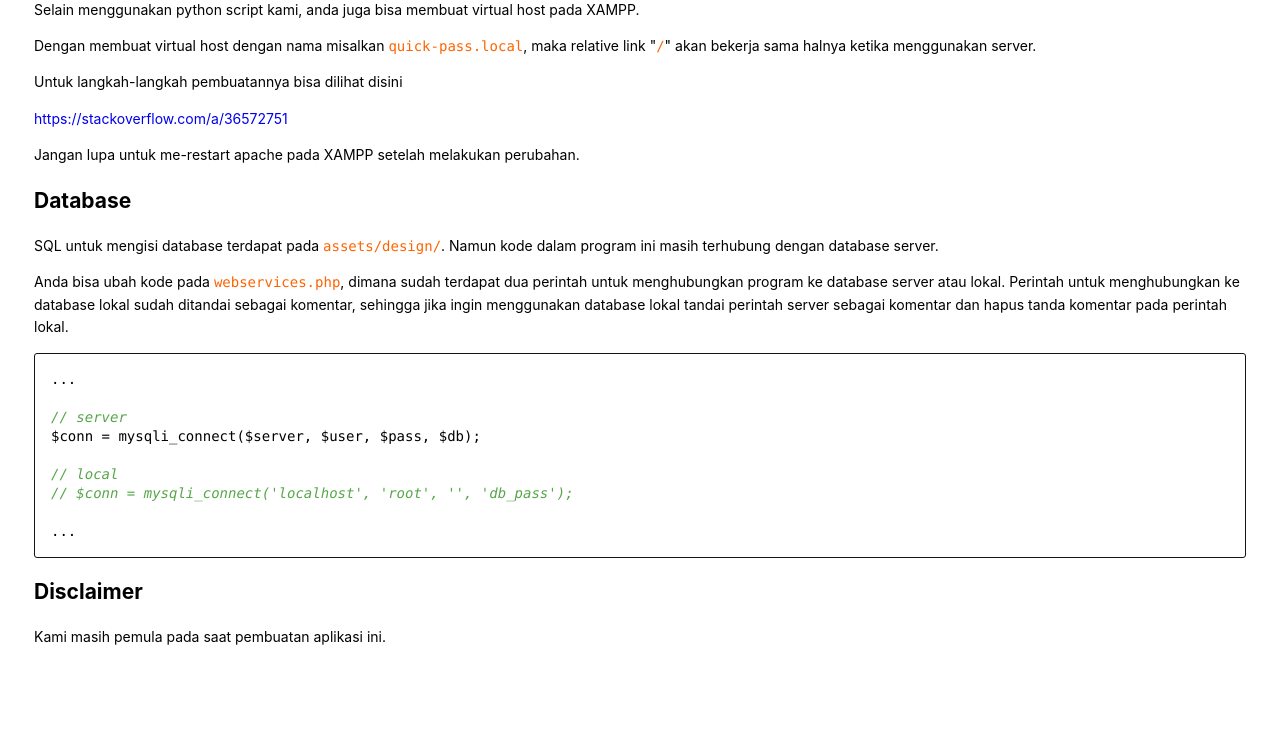
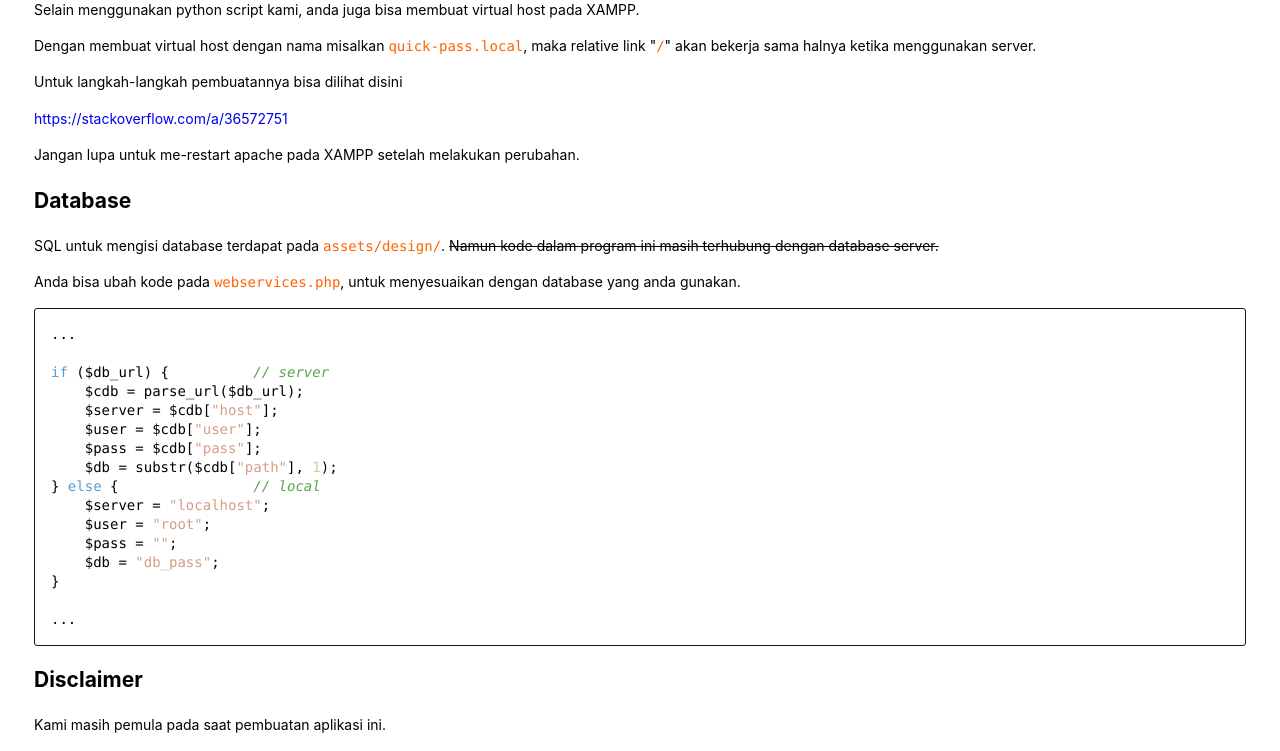
Before and after one commit to Z-Fikar/quick-pass, a PHP site: page /readme.html in a window 1280 px wide. Shown: the part 1221-1972 px from the top of the page. Before the commit the page ends 1866 px from the top, so only its background shows below. Run offline with PHP 8.4, Linux system fonts and the light colour scheme; some libraries are stand-ins or nearby versions.

Commit message:
Use config vars

```diff
--- a/assets/design/db-pass.sql
+++ b/assets/design/db-pass.sql
@@ -1,7 +1,3 @@
---user b3ec54291aa0c0
---pass 42450637
---host us-cdbr-iron-east-01.cleardb.net
---db heroku_f4b7857c0620d82
 --mysql -u b3ec54291aa0c0 -h us-cdbr-iron-east-01.cleardb.net heroku_f4b7857c0620d82 -p
 
 drop table if exists Paspor;
--- a/readme.html
+++ b/readme.html
@@ -76,15 +76,22 @@ XAMPP:
 <p><a href="https://stackoverflow.com/a/36572751">https://stackoverflow.com/a/36572751</a></p>
 <p>Jangan lupa untuk me-restart apache pada XAMPP setelah melakukan perubahan.</p>
 <h2 id="database">Database</h2>
-<p>SQL untuk mengisi database terdapat pada <code>assets/design/</code>. Namun kode dalam program ini masih terhubung dengan database server.</p>
-<p>Anda bisa ubah kode pada <code>webservices.php</code>, dimana sudah terdapat dua perintah untuk menghubungkan program ke database server atau lokal. Perintah untuk menghubungkan ke database lokal sudah ditandai sebagai komentar, sehingga jika ingin menggunakan database lokal tandai perintah server sebagai komentar dan hapus tanda komentar pada perintah lokal.</p>
+<p>SQL untuk mengisi database terdapat pada <code>assets/design/</code>. <s>Namun kode dalam program ini masih terhubung dengan database server.</s></p>
+<p>Anda bisa ubah kode pada <code>webservices.php</code>, untuk menyesuaikan dengan database yang anda gunakan.</p>
 <pre><code class="language-php"><div>...
 
-<span class="hljs-comment">// server</span>
-$conn = mysqli_connect($server, $user, $pass, $db);
-
-<span class="hljs-comment">// local</span>
-<span class="hljs-comment">// $conn = mysqli_connect('localhost', 'root', '', 'db_pass');</span>
+<span class="hljs-keyword">if</span> ($db_url) {          <span class="hljs-comment">// server</span>
+    $cdb = parse_url($db_url);
+    $server = $cdb[<span class="hljs-string">"host"</span>];
+    $user = $cdb[<span class="hljs-string">"user"</span>];
+    $pass = $cdb[<span class="hljs-string">"pass"</span>];
+    $db = substr($cdb[<span class="hljs-string">"path"</span>], <span class="hljs-number">1</span>);
+} <span class="hljs-keyword">else</span> {                <span class="hljs-comment">// local</span>
+    $server = <span class="hljs-string">"localhost"</span>;
+    $user = <span class="hljs-string">"root"</span>;
+    $pass = <span class="hljs-string">""</span>;
+    $db = <span class="hljs-string">"db_pass"</span>;
+}
 
 ...
 </div></code></pre>
--- a/webservices.php
+++ b/webservices.php
@@ -16,7 +16,7 @@ if ($db_url) {
     $pass = "";
     $db = "db_pass";
 }
-echo $server;
+
 $conn = mysqli_connect($server, $user, $pass, $db);
 
 function get_pekerjaan()
```
Also changed, not shown: readme.md.
